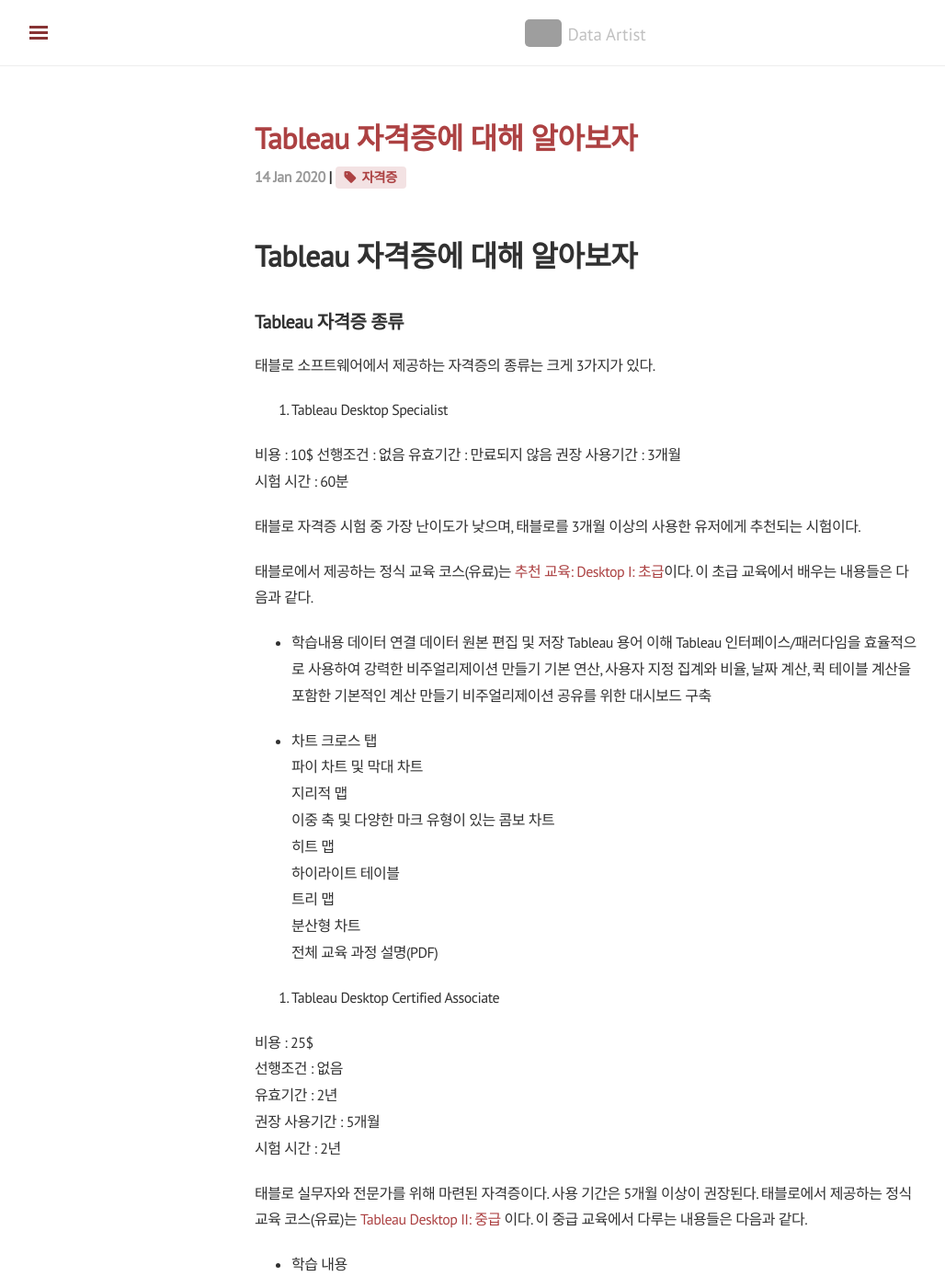
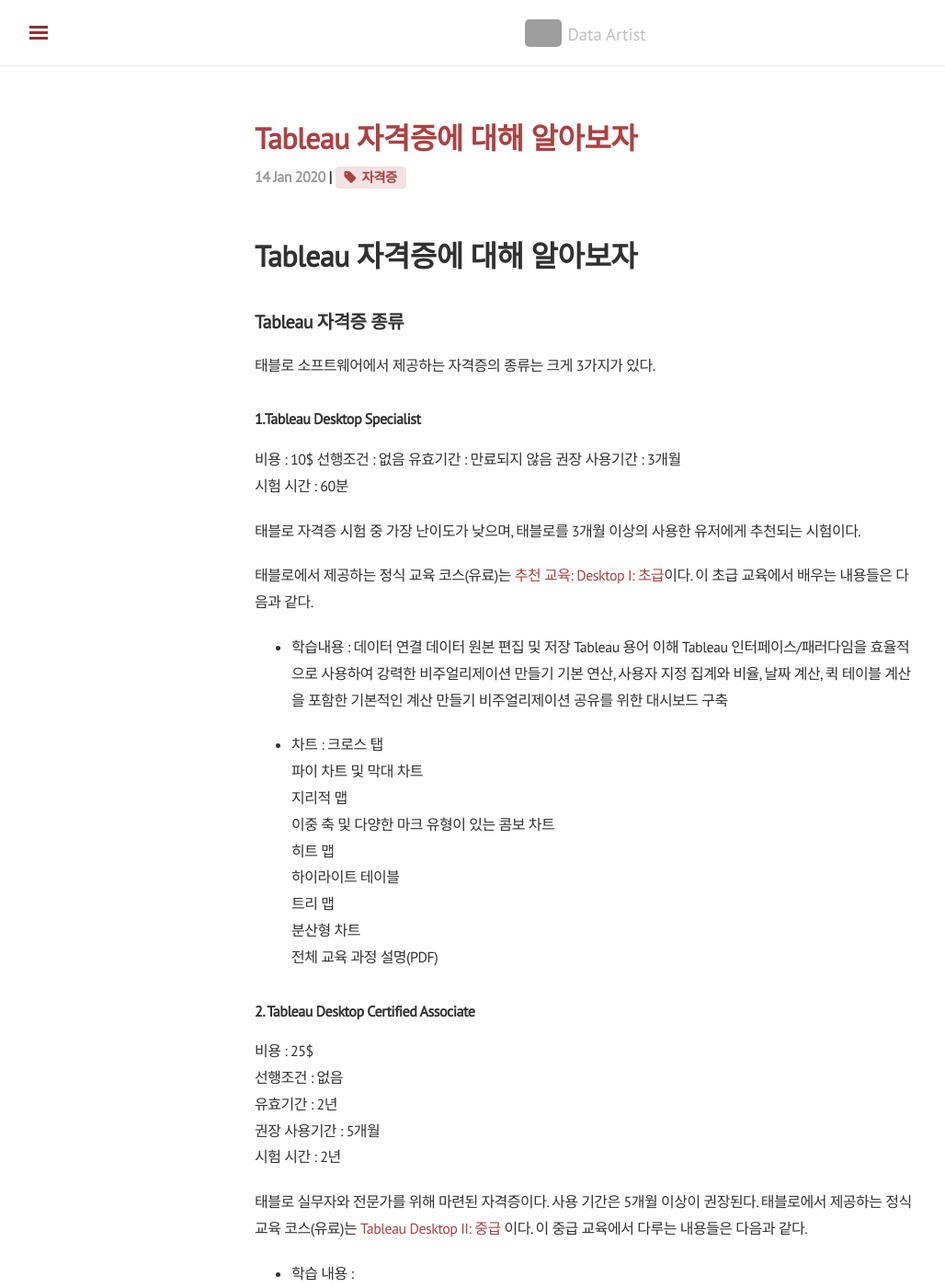
Before and after one commit to shanny924/shanny924.github.io, a Jekyll site: the page built from _posts/2020-01-14-github-with-atom.md, in a window 1280 px wide and 1400 px high. Shown: the whole window at 92% size, without its empty margins (3-1031 px from the left). Built offline with Jekyll 4.4.1, drawn with Linux system fonts in a browser that asks for light colours; nearby versions of some CDN libraries; formulas are drawn with MathJax 3; some of the changed text lies outside the part shown; grey boxes are pictures that could not be loaded.

Commit message:
Update 2020-01-14-github-with-atom.md

```diff
--- a/_posts/2020-01-14-github-with-atom.md
+++ b/_posts/2020-01-14-github-with-atom.md
@@ -12,7 +12,7 @@
 태블로 소프트웨어에서 제공하는 자격증의 종류는 크게 3가지가 있다.
 
 
-1. Tableau Desktop Specialist
+### 1.Tableau Desktop Specialist
 
 비용 : 10$
 선행조건 : 없음
@@ -25,7 +25,7 @@
 태블로에서 제공하는 정식 교육 코스(유료)는 [추천 교육: Desktop I: 초급](https://www.tableau.com/ko-kr/learn/classroom/desktop-one)이다.
 이 초급 교육에서 배우는 내용들은 다음과 같다.
 
-* 학습내용
+* 학습내용 :
 데이터 연결
 데이터 원본 편집 및 저장
 Tableau 용어 이해
@@ -33,7 +33,7 @@
 기본 연산, 사용자 지정 집계와 비율, 날짜 계산, 퀵 테이블 계산을 포함한 기본적인 계산 만들기
 비주얼리제이션 공유를 위한 대시보드 구축
 
-* 차트
+* 차트 :
 크로스 탭
 파이 차트 및 막대 차트
 지리적 맵
@@ -44,7 +44,7 @@
 분산형 차트
 전체 교육 과정 설명(PDF)
 
-2. Tableau Desktop Certified Associate
+### 2. Tableau Desktop Certified Associate
 
 비용 : 25$
 선행조건 : 없음
@@ -56,7 +56,7 @@
 태블로에서 제공하는 정식 교육 코스(유료)는 [Tableau Desktop II: 중급](https://www.tableau.com/ko-kr/learn/classroom/desktop-two) 이다.
 이 중급 교육에서 다루는 내용들은 다음과 같다.
 
-* 학습 내용
+* 학습 내용 :
 
 고급 차트 유형 및 비주얼리제이션 작성
 데이터 처리를 위한 복잡한 계산 작성
@@ -70,7 +70,7 @@
 안내가 제공되는 분석, 대화형 대시보드 디자인 및 시각적 모범 사례에 대한 기술을 통한 보다 효율적인 대시보드 구축
 효율적인 팁 및 유용한 정보 구현
 
-3. Tableau Desktop Certified Professional
+### 3. Tableau Desktop Certified Professional
 
 비용 : 600$ (한화 약 720만원 ...)
 선행조건 : 현재 자격이 유효한  Tableau Desktop Certified Associate 가 있을 것
@@ -83,7 +83,7 @@
 
 각각의 교육내용은 다음과 같다.
 
-* 고급 교육
+* 고급 교육 :
 
 데이터에 대한 추가적인 인사이트를 얻기 위한 고급 계산 적용
 분석 자료에 고급 차트 유형 통합
@@ -94,7 +94,7 @@
 실제 비즈니스 시나리오 예제
 
 
-* 시각적 분석
+* 시각적 분석 :
 
 감각적이고 단기적인 기억을 효과적으로 활용할 수 있도록 비주얼리제이션 디자인
 오해의 소지 없이 뷰어에게 알릴 수 있도록 비주얼리제이션 디자인
@@ -123,17 +123,17 @@
 
 태블로 교육은 오프라인 강의, 온사이트 강의, 온라인 강의, 라이브 가상 강의 등 다양한 형태로 제공되고 있다.
 
-1. 오프라인 / 온사이트 강의 (자격증용 정식 커리큘럼)
+1. 오프라인 / 온사이트 강의 (자격증용 정식 커리큘럼) :
 
 매번 오프라인 강의 일정을 찾아봐도 대부분 미국, 인도 등인걸 보면..한국에서는 거의 열리지 않는 듯 하다. 온사이트는 태블로를 사용하는 회사나 기관을 대상으로 직접 튜터가 가서 알려주는 형식인 것 같다.
 
 
-2. 라이브 가상 강의 (자격증용 정식 커리큘럼)
+2. 라이브 가상 강의 (자격증용 정식 커리큘럼) :
 
 온라인 라이브 방송으로 진행되는 듯 하다. 태평양 표준시에 맞춰 온라인으로 등록한 강의를 들으면 되고, 보통 4일 동안 3시간 정도 진행한다. 근데 이 가
 상 강의가 Desktop 초급 강의 한 커리큘럼에 1,400달러 라고 쓰여 있다. (한화 166만원..뭐지? 잘못본건가?)
 
-3. 온라인 강의 (커리어별 선택)
+3. 온라인 강의 (커리어별 선택)  :
 
 그래서 나같은 대학생에게 가장 현실적인 방안은 온라인 강의를 듣는 것인데, [Tableau E-learning](https://elearning-samples.tableau.com/)사이트에 들어가면 Creator (Tableau Desktop과 Prep 사용자)의 경우 한달 $10, Explorer(Tableau Online과 Tableau Server 사용자)의 경우 $5 의 비용을 내면 된다. 연간 결제를 원한다면 120$ 를 내야 한다.
 
```
